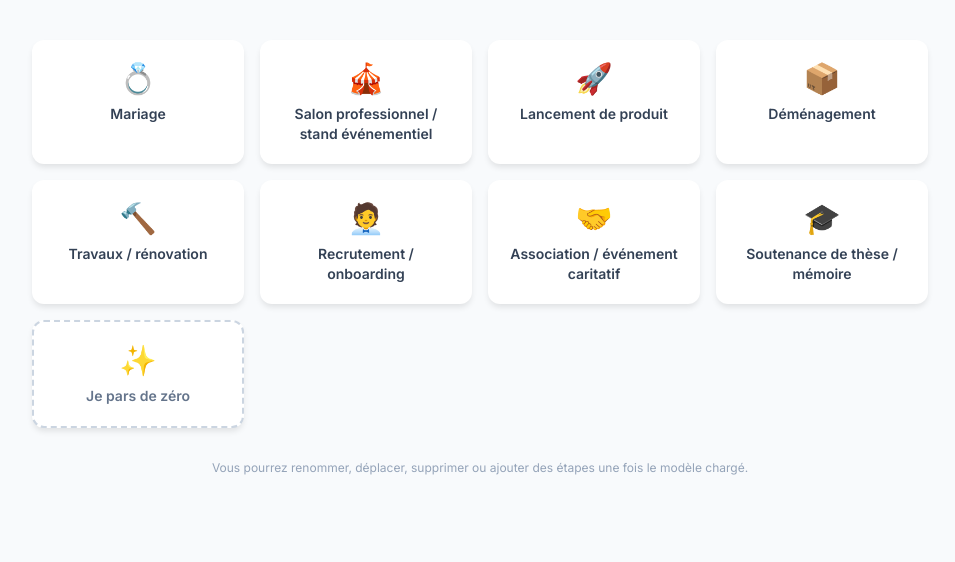
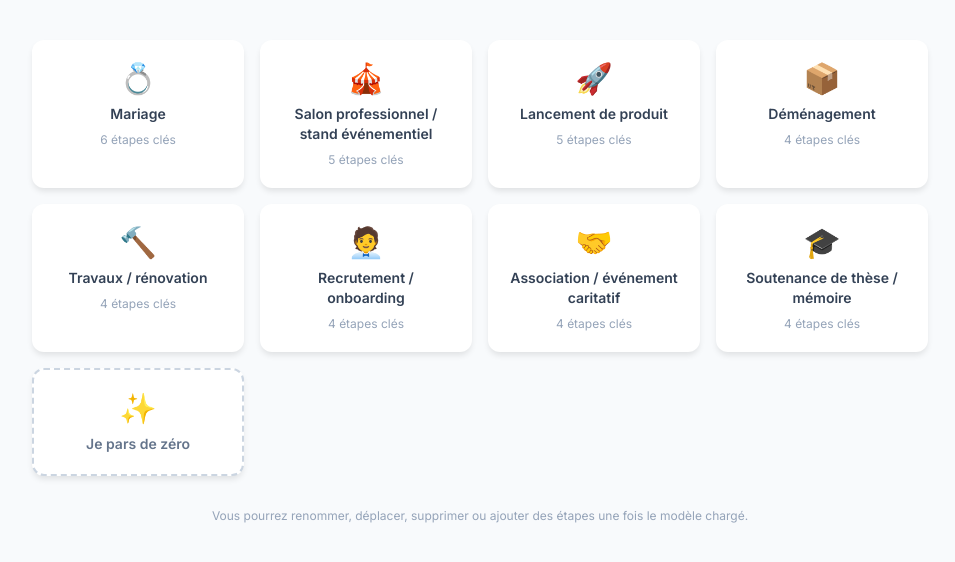
Before and after one commit to Omnipub/Retroplanning, a Flask app: page /modeles in a window 1280 px wide. Shown: the part 100-662 px from the top of the page, without its empty margins (160-1115 px from the left). Run offline with Flask 3, Linux system fonts and the light colour scheme; parts of the project's set-up code (start-up, migrations or seed data) failed here and were passed over; some libraries are stand-ins or nearby versions.

Commit message:
Afficher le nombre d'etapes cles sur chaque carte modele

```diff
--- a/templates/choix_modele.html
+++ b/templates/choix_modele.html
@@ -42,6 +42,7 @@ Choisissez un modèle pour démarrer avec les étapes clés déjà en place —
    class="card p-5 flex flex-col items-center gap-2 text-center hover:shadow-lg transition transform hover:-translate-y-1">
   <span class="text-3xl">{{ modele.icone }}</span>
   <span class="text-sm font-semibold text-slate-700">{{ modele.label }}</span>
+  <span class="text-xs text-slate-400">{{ modele.etapes|length - 2 }} étapes clés</span>
 </a>
 {% endfor %}
 
```
